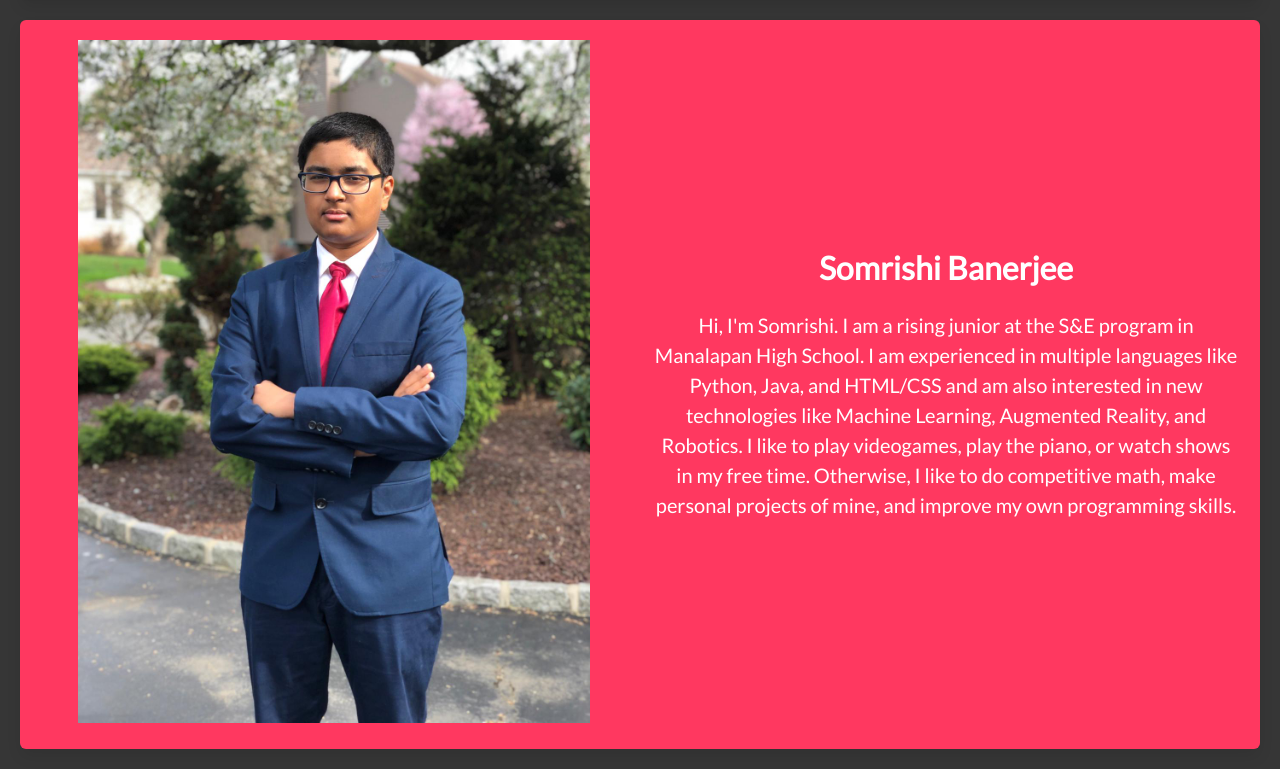
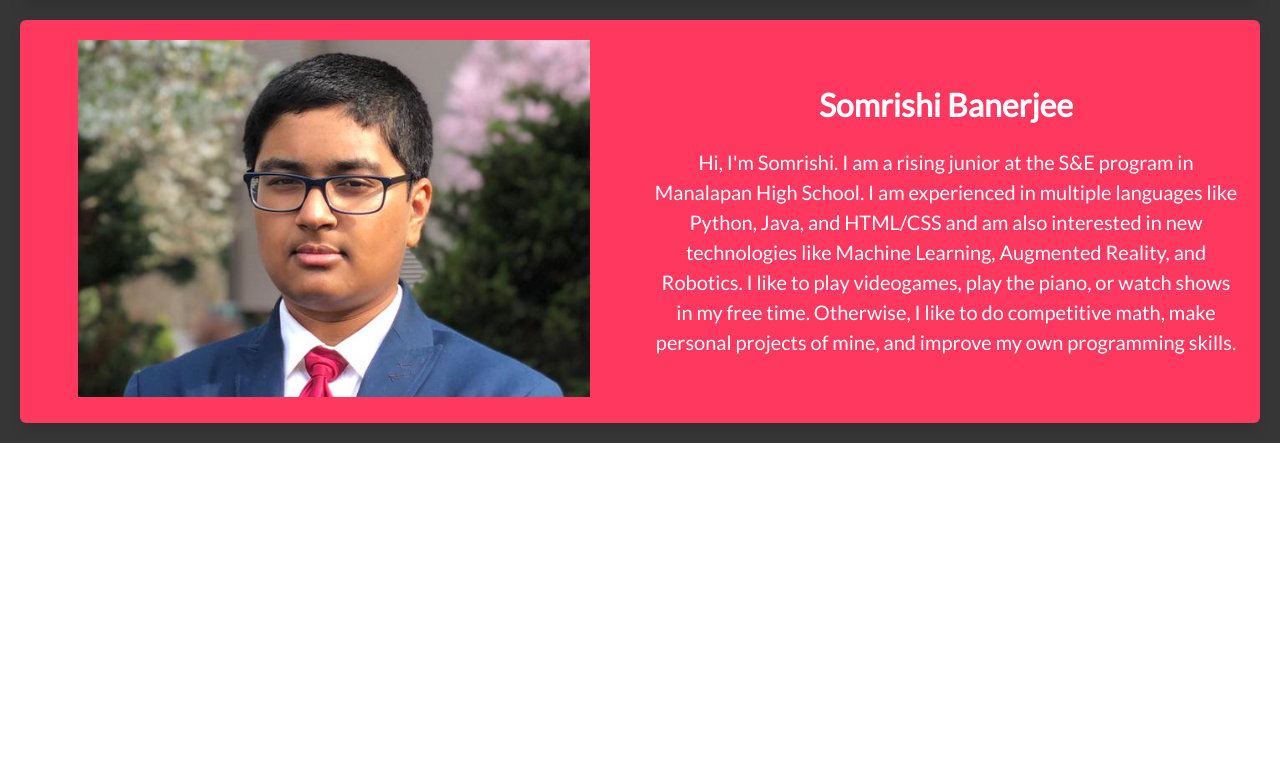
Before and after one commit to Xiangggggg/Code-Spice, a plain HTML site: page Code;Spice/about.html in a window 1280 px wide. Shown: the part 860-1629 px from the top of the page. After the commit the page ends 1303 px from the top, so only its background shows below. Drawn offline with nearby package versions, Linux system fonts and the light colour scheme.

Commit message:
changed pfp

```diff
--- a/Code;Spice/about.html
+++ b/Code;Spice/about.html
@@ -68,7 +68,7 @@
                     <div class="columns is-vcentered">
 
                         <div class="column">
-                            <img src="images/suitrishi.jpg"  class="pfp" alt="" width="300"height="400" styles="text-align: center;">
+                            <img src="images/som.png"  class="pfp" alt="" width="300"height="400" styles="text-align: center;">
                         </div>
 
                         <div class="column">
```
Also changed, not shown: Code;Spice/images/som.png (added).
